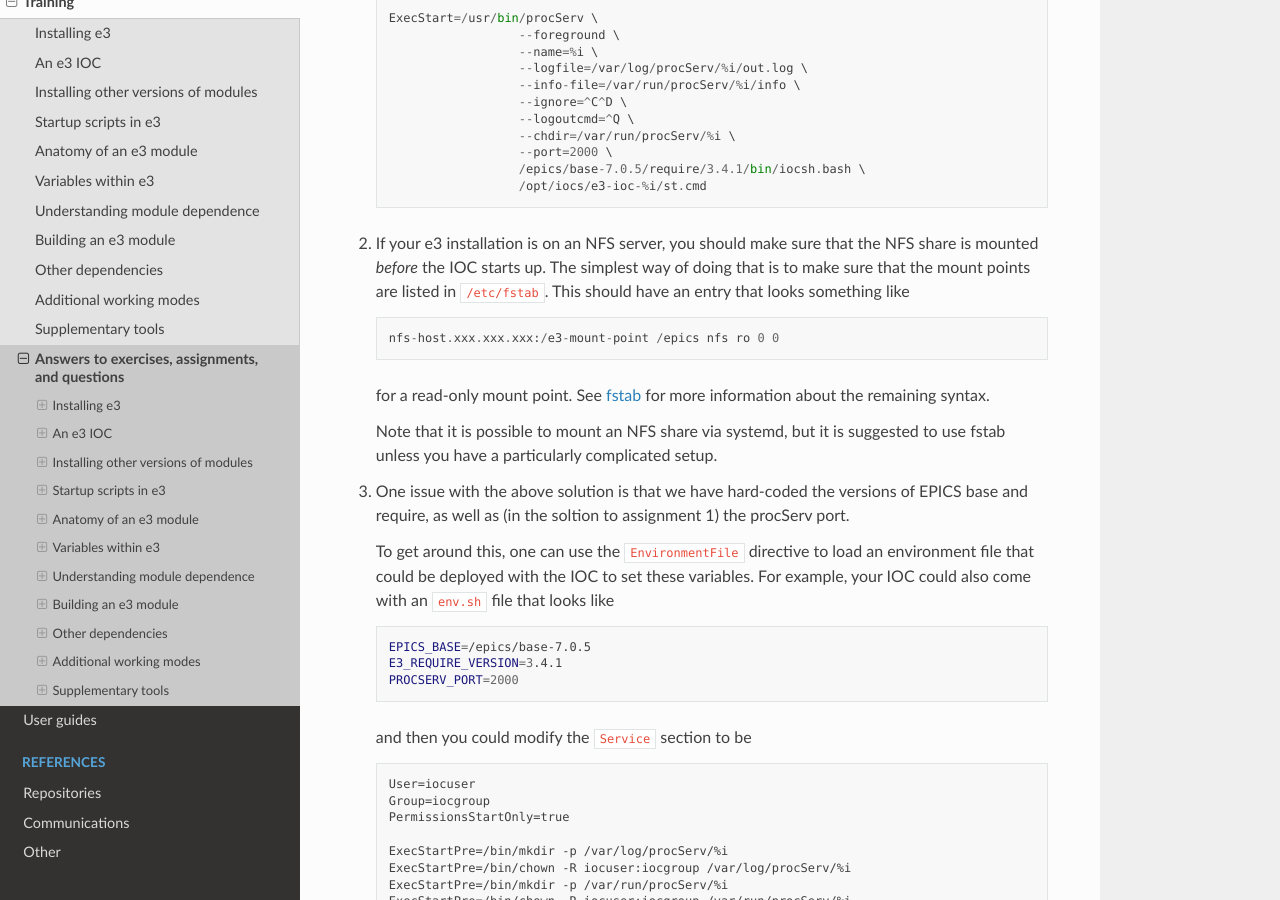
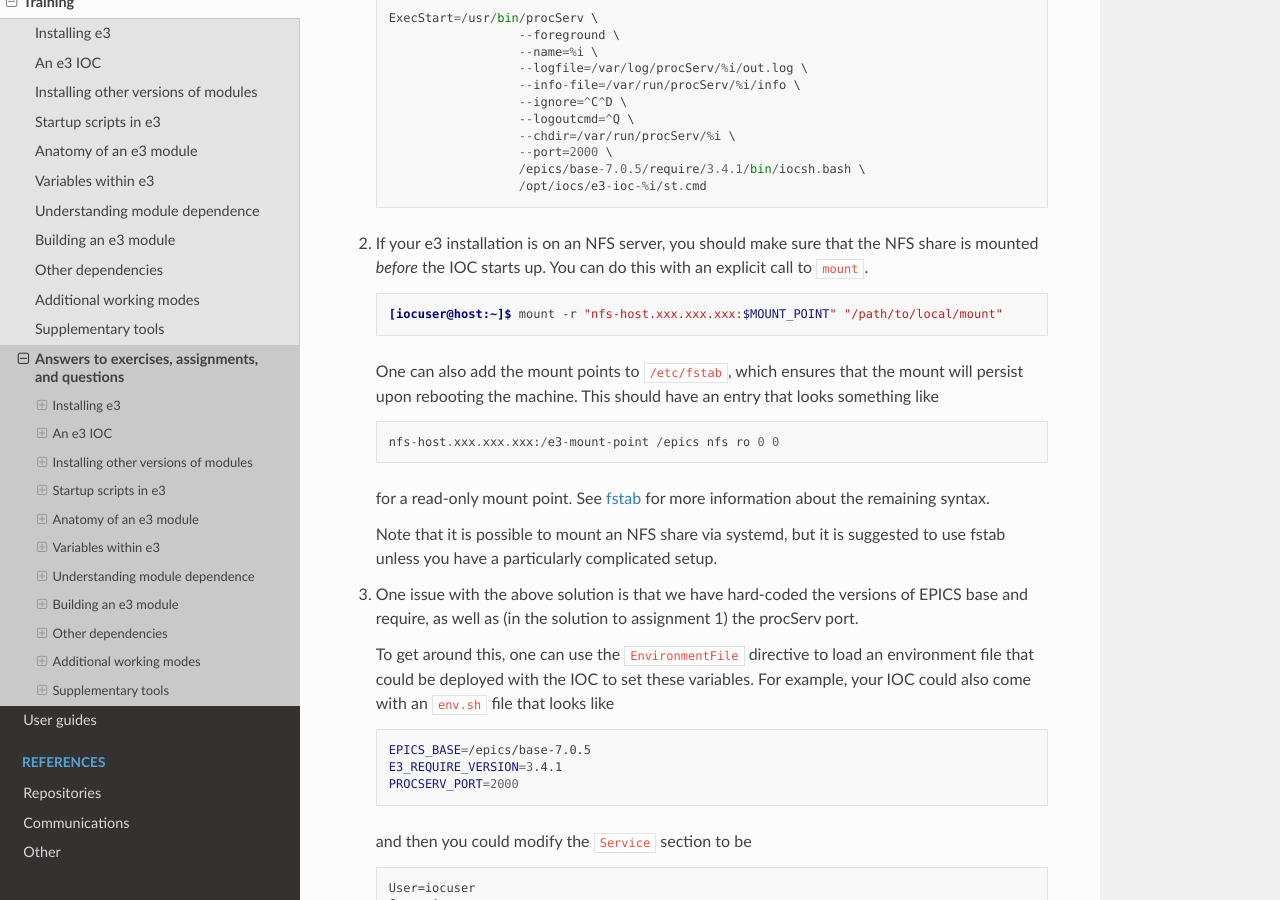
Before and after one commit to ttkorhonen/e3pages, a Sphinx documentation site: the page built from docs/kb/training/workbook/99_exercise_answers.md, in a window 1280 px wide and 900 px high, scrolled down 19798 px. Built offline with Sphinx 7.4.7 and the Read the Docs theme 2.0.0, drawn with Linux system fonts in a browser that asks for light colours.

Commit message:
Added reference to 'mount'

````diff
--- a/docs/kb/training/workbook/99_exercise_answers.md
+++ b/docs/kb/training/workbook/99_exercise_answers.md
@@ -904,14 +904,18 @@ then you can modify a single file in order to update the dependency versions of
                      /epics/base-7.0.5/require/3.4.1/bin/iocsh.bash \
                      /opt/iocs/e3-ioc-%i/st.cmd
    ```
-2. If your e3 installation is on an NFS server, you should make sure that the NFS share is mounted _before_ the IOC starts up. The simplest way of doing that is to make sure that the mount points are listed in `/etc/fstab`. This should have an entry that looks something like
+2. If your e3 installation is on an NFS server, you should make sure that the NFS share is mounted _before_ the IOC starts up. You can do this with an explicit call to `mount`.
+   ```console
+   [iocuser@host:~]$ mount -r "nfs-host.xxx.xxx.xxx:$MOUNT_POINT" "/path/to/local/mount"
+   ```
+   One can also add the mount points to `/etc/fstab`, which ensures that the mount will persist upon rebooting the machine. This should have an entry that looks something like
    ```
    nfs-host.xxx.xxx.xxx:/e3-mount-point /epics nfs ro 0 0
    ```
    for a read-only mount point. See [fstab](https://man7.org/linux/man-pages/man5/fstab.5.html) for more information about the remaining syntax.
 
    Note that it is possible to mount an NFS share via systemd, but it is suggested to use fstab unless you have a particularly complicated setup.
-3. One issue with the above solution is that we have hard-coded the versions of EPICS base and require, as well as (in the soltion to assignment 1) the procServ port.
+3. One issue with the above solution is that we have hard-coded the versions of EPICS base and require, as well as (in the solution to assignment 1) the procServ port.
 
    To get around this, one can use the `EnvironmentFile` directive to load an environment file that could be deployed with the IOC to set these variables. For example, your IOC could also come with an `env.sh` file that looks like
    ```sh
````
